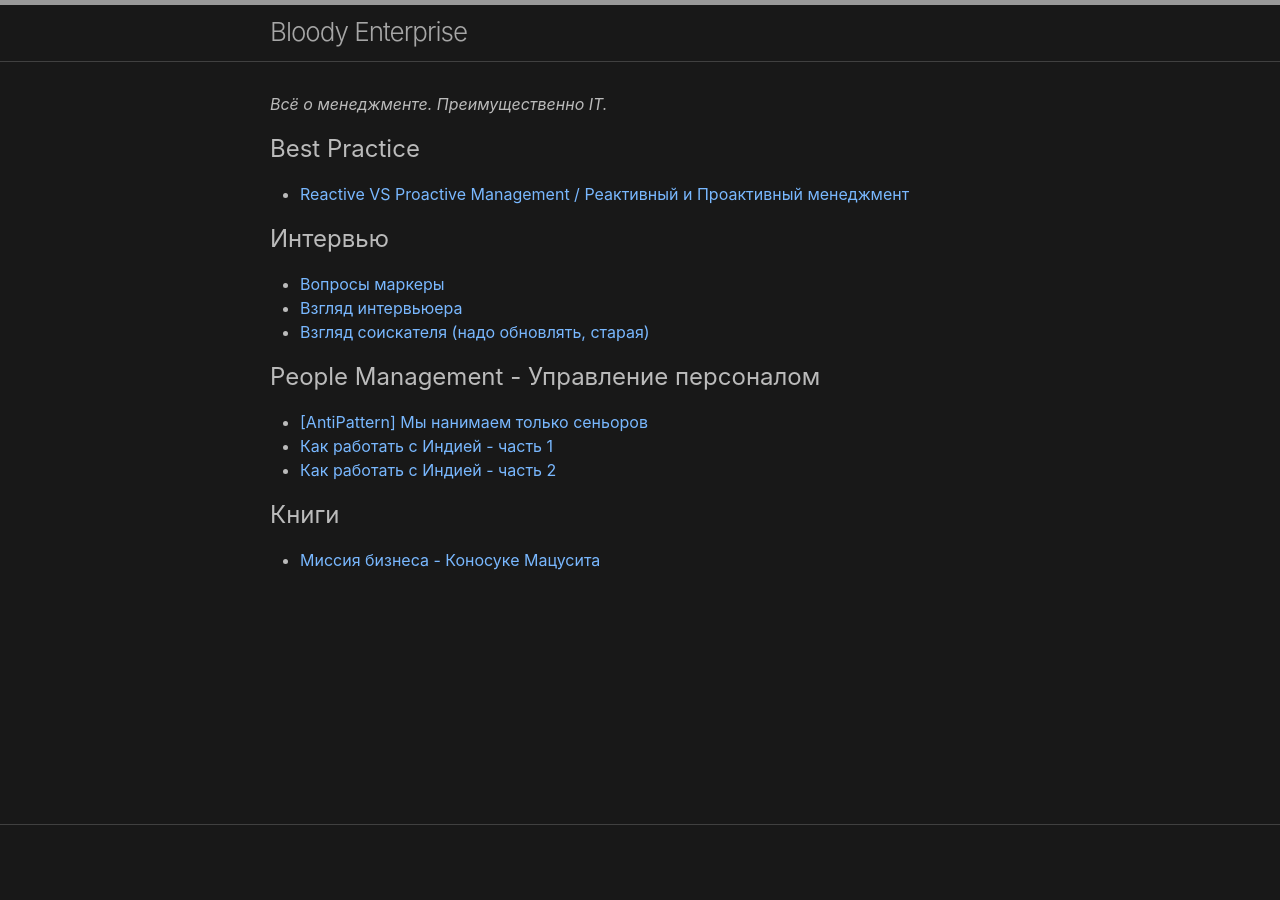
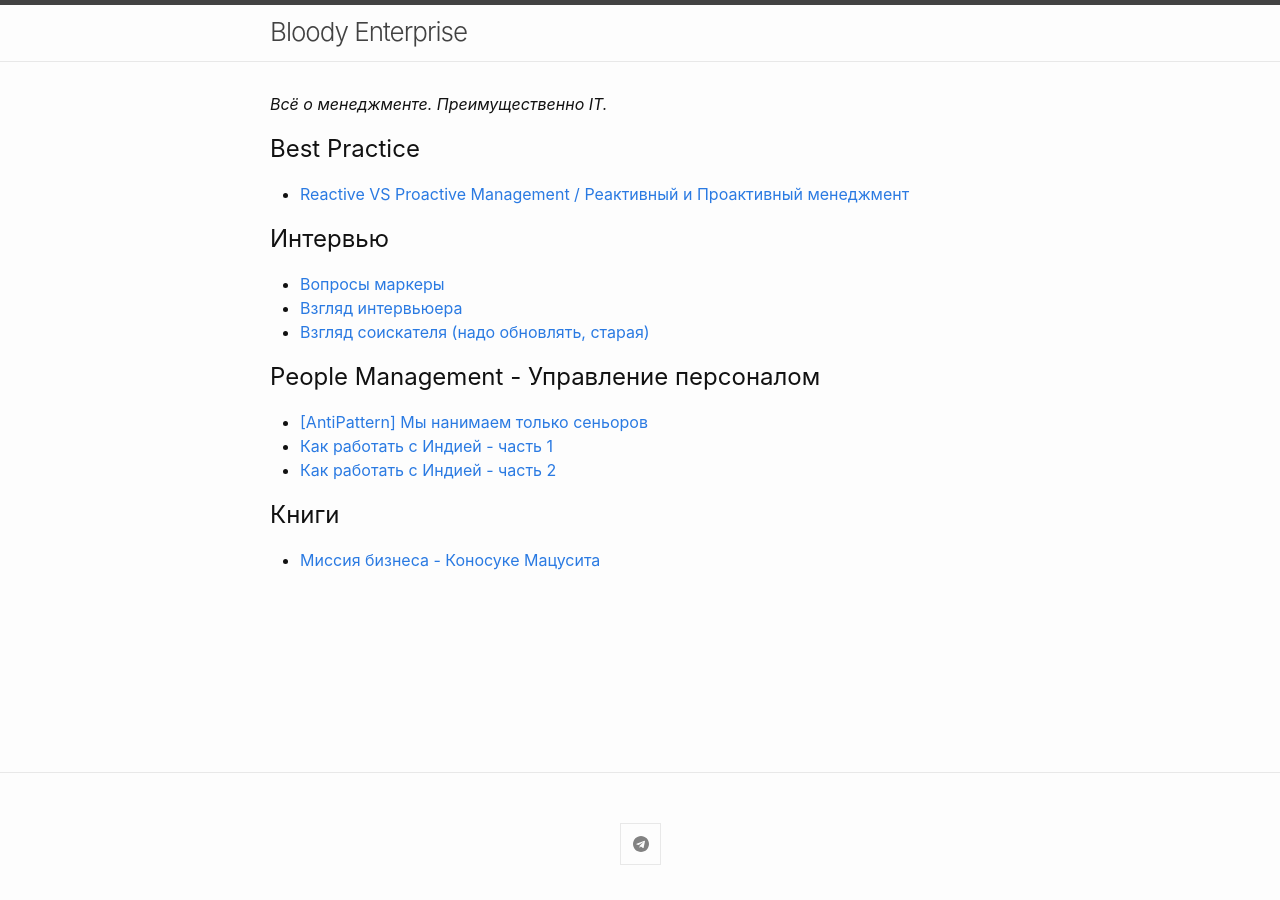
Before and after one commit to Antonio-Ingegnere/bloodyenterprise, a Jekyll site: the page built from index.md, in a window 1280 px wide. Built offline with Jekyll 4.4.1, drawn with Linux system fonts in a browser that asks for light colours; our own code applies the rules of GitHub Pages for plain Markdown files.

Commit message:
Telegram fixes

```diff
--- a/_config.yml
+++ b/_config.yml
@@ -12,6 +12,3 @@ social_links:
 telegram_username: notesoncuffs
 
 theme: minima
-
-minima:
-  skin: dark
--- a/_includes/social.html
+++ b/_includes/social.html
@@ -14,7 +14,11 @@
   {%- if social.twitter -%}<li><a rel="me" href="https://twitter.com/{{ social.twitter | cgi_escape | escape }}" title="{{ social.twitter | escape }}"><svg class="svg-icon grey"><use xlink:href="{{ '/assets/minima-social-icons.svg#twitter' | relative_url }}"></use></svg></a></li>{%- endif -%}
   {%- if social.youtube -%}<li><a rel="me" href="https://www.youtube.com/{{ social.youtube | cgi_escape | escape }}" title="{{ social.youtube | escape }}"><svg class="svg-icon grey"><use xlink:href="{{ '/assets/minima-social-icons.svg#youtube' | relative_url }}"></use></svg></a></li>{%- endif -%}
   {%- if social.youtube_channel -%}<li><a rel="me" href="https://www.youtube.com/channel/{{ social.youtube_channel | cgi_escape | escape }}" title="{{ social.youtube_channel_name | escape | default: 'YouTube' }}"><svg class="svg-icon grey"><use xlink:href="{{ '/assets/minima-social-icons.svg#youtube' | relative_url }}"></use></svg></a></li>{%- endif -%}
+
   {%- if social.telegram -%}<li><a rel="me" href="https://t.me/{{ social.telegram | cgi_escape | escape }}" title="{{ social.telegram | escape }}"><svg class="svg-icon grey"><use xlink:href="{{ '/assets/minima-social-icons.svg#telegram' | relative_url }}"></use></svg></a></li>{%- endif -%}
+
+  <li><a rel="me" href="https://t.me/notesoncuffs" title="BloodyEnterprise"><svg class="svg-icon grey"><use xlink:href="{{ '/assets/minima-social-icons.svg#telegram' | relative_url }}"></use></svg></a></li>
+
   {%- if social.keybase -%}<li><a rel="me" href="https://keybase.io/{{ social.keybase | cgi_escape | escape }}" title="{{ social.keybase | escape }}"><svg class="svg-icon grey"><use xlink:href="{{ '/assets/minima-social-icons.svg#keybase' | relative_url }}"></use></svg></a></li>{%- endif -%}
   {%- if social.microdotblog -%}<li><a rel="me" href="https://micro.blog/{{ social.microdotblog | cgi_escape | escape }}" title="{{ social.microdotblog | escape }}"><svg class="svg-icon grey"><use xlink:href="{{ '/assets/minima-social-icons.svg#microdotblog' | relative_url }}"></use></svg></a></li>{%- endif -%}
   {%- if social.devto -%}<li><a href="https://dev.to/{{ social.devto | cgi_escape | escape }}" title="{{ social.devto | escape }}"><svg class="svg-icon grey"><use xlink:href="{{ '/assets/minima-social-icons.svg#devto' | relative_url }}"></use></svg></a></li>{%- endif -%}
```
